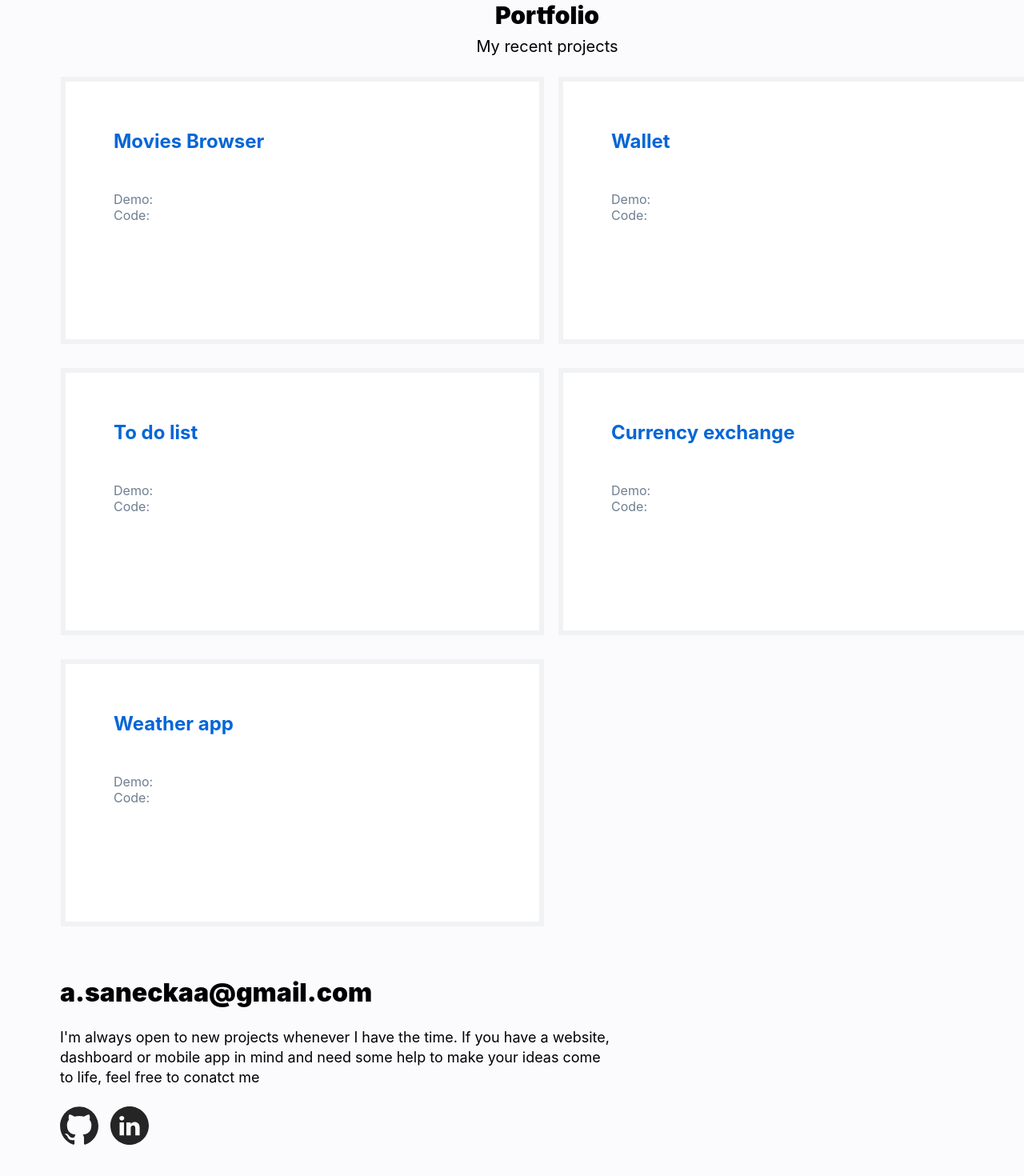
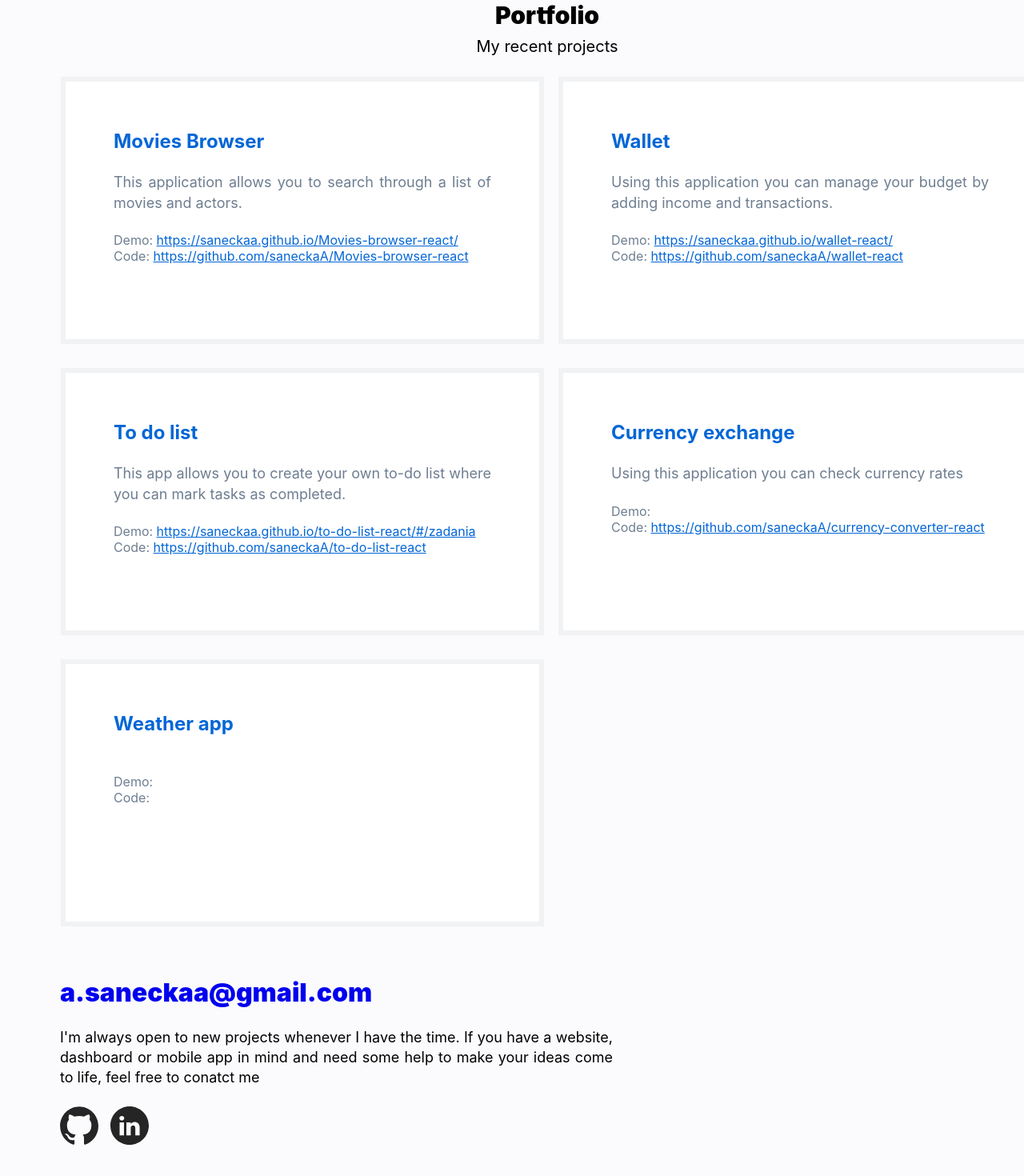
Before and after one commit to saneckaA/personal-homepage, a React (Create React App) app: page / in a window 1280 px wide. Shown: the part 1180-2650 px from the top of the page at 80% size. Built offline with nearby package versions, Linux system fonts and the light colour scheme.

Commit message:
added links and styled them

```diff
--- a/src/AboutMe/index.js
+++ b/src/AboutMe/index.js
@@ -12,7 +12,7 @@ const AboutMe = () => {
             <Details>
                 <Name>Aleksandra Sanecka</Name>
                 <Info>I'm a passionate Frontend Developer in love with React, currently looking for new job opportunities.</Info>
-                <HireMe>
+                <HireMe href='mailto: a.saneckaa@gmail.com'>
                     <img src={message} />
                     Hire Me
                 </HireMe>
--- a/src/AboutMe/styled.js
+++ b/src/AboutMe/styled.js
@@ -43,7 +43,7 @@ export const Info = styled.div`
    color: rgba(110, 126, 145, 1);
 `;
 
-export const HireMe = styled.div`
+export const HireMe = styled.a`
    width: 154px;
    height: 49px;
    border-radius: 4px;
@@ -54,4 +54,11 @@ export const HireMe = styled.div`
    align-items: center;
    justify-content: center;
    gap: 10px;
+   text-decoration: none;
+   cursor: pointer;
+   transition: 0.8s;
+
+   &:hover {
+     transform: scale(1.1);
+   }
 `;
--- a/src/Footer/index.js
+++ b/src/Footer/index.js
@@ -1,21 +1,21 @@
 import React from 'react';
-import { Wrapper, Mail, Text, Links, GitHub, LinkedIn } from './styled';
+import { Wrapper, Mail, Text, Links, GitHub, LinkedIn, Link } from './styled';
 import GitHubLogo from '../images/github.svg';
 import LinkedInLogo from '../images/linked.svg';
 const Footer = () => {
     return (
         <Wrapper>
-            <Mail>a.saneckaa@gmail.com</Mail>
+            <Mail><Link target='_blank' href='mailto: a.saneckaa@gmail.com'>a.saneckaa@gmail.com</Link></Mail>
             <Text>
                 I'm always open to new projects whenever I have the time.
                 If you have a website, dashboard or mobile app in mind and need
                 some help to make your ideas come to life, feel free to conatct me
             </Text>
             <Links>
-                <GitHub>
+                <GitHub target='_blank' href='https://github.com/saneckaA'>
                     <img src={GitHubLogo} />
                 </GitHub>
-                <LinkedIn>
+                <LinkedIn target='_blank' href='https://www.linkedin.com/in/aleksandra-sanecka-84b359236/'>
                     <img src={LinkedInLogo} />
                 </LinkedIn>
             </Links>
--- a/src/Footer/styled.js
+++ b/src/Footer/styled.js
@@ -17,10 +17,22 @@ export const Mail = styled.div`
    line-height: 38px;
 `;
 
+export const Link = styled.a`
+   text-decoration: none;
+   &:hover {
+    color: rgb(66, 135, 245);
+   }
+
+   &:active {
+    color: violet;
+   }
+`;
+
 export const Text = styled.div`
    font-weight: 400;
    font-size: 18px;
    line-height: 25px;
+   text-align: justify;
 `;
 
 export const Links = styled.div`
@@ -29,10 +41,10 @@ export const Links = styled.div`
    gap: 15px;
 `;
 
-export const GitHub = styled.div`
+export const GitHub = styled.a`
 
 `;
 
-export const LinkedIn = styled.div`
+export const LinkedIn = styled.a`
 
 `;
--- a/src/Portfolio/index.js
+++ b/src/Portfolio/index.js
@@ -1,5 +1,5 @@
 import React from 'react';
-import { Wrapper, Header, Projects, Logo, Title, SubTitle, Project, Content, Name, Description, DemoAndCode, Demo, Code } from './styled';
+import { Wrapper, Header, Projects, Logo, Title, SubTitle, Project, Content, Name, Description, DemoAndCode, Demo, Code, Link } from './styled';
 import ProjectsLogo from '../images/logo.svg';
 
 const Portfolio = () => {
@@ -16,40 +16,40 @@ const Portfolio = () => {
                 <Project>
                     <Content>
                         <Name>Movies Browser</Name>
-                        <Description></Description>
+                        <Description>This application allows you to search through a list of movies and actors.</Description>
                         <DemoAndCode>
-                            <Demo>Demo:</Demo>
-                            <Code>Code:</Code>
+                            <Demo>Demo: <Link target='_blank' href='https://saneckaa.github.io/Movies-browser-react/'>https://saneckaa.github.io/Movies-browser-react/</Link></Demo>
+                            <Code>Code: <Link target="_blank" href='https://github.com/saneckaA/Movies-browser-react'>https://github.com/saneckaA/Movies-browser-react</Link></Code>
                         </DemoAndCode>
                     </Content>
                 </Project>
                 <Project>
                     <Content>
                         <Name>Wallet</Name>
-                        <Description></Description>
+                        <Description>Using this application you can manage your budget by adding income and transactions.</Description>
                         <DemoAndCode>
-                            <Demo>Demo:</Demo>
-                            <Code>Code:</Code>
+                            <Demo>Demo: <Link target='_blank' href='https://saneckaa.github.io/wallet-react/'>https://saneckaa.github.io/wallet-react/</Link></Demo>
+                            <Code>Code: <Link target='_blank' href='https://github.com/saneckaA/wallet-react'>https://github.com/saneckaA/wallet-react</Link></Code>
                         </DemoAndCode>
                     </Content>
                 </Project>
                 <Project>
                     <Content>
                         <Name>To do list</Name>
-                        <Description></Description>
+                        <Description>This app allows you to create your own to-do list where you can mark tasks as completed.</Description>
                         <DemoAndCode>
-                            <Demo>Demo:</Demo>
-                            <Code>Code:</Code>
+                            <Demo>Demo: <Link target='_blank' href='https://saneckaa.github.io/to-do-list-react/#/zadania'>https://saneckaa.github.io/to-do-list-react/#/zadania</Link></Demo>
+                            <Code>Code: <Link target='_blank' href='https://github.com/saneckaA/to-do-list-react'>https://github.com/saneckaA/to-do-list-react</Link></Code>
                         </DemoAndCode>
                     </Content>
                 </Project>
                 <Project>
                     <Content>
                         <Name>Currency exchange</Name>
-                        <Description></Description>
+                        <Description>Using this application you can check currency rates</Description>
                         <DemoAndCode>
                             <Demo>Demo:</Demo>
-                            <Code>Code:</Code>
+                            <Code>Code: <Link target='_blank' href='https://github.com/saneckaA/currency-converter-react'>https://github.com/saneckaA/currency-converter-react</Link></Code>
                         </DemoAndCode>
                     </Content>
                 </Project>
--- a/src/Portfolio/styled.js
+++ b/src/Portfolio/styled.js
@@ -45,6 +45,11 @@ export const Project = styled.div`
    height: 322px;
    background: white;
    border: 6px solid rgba(209, 213, 218, 0.3);
+   cursor: pointer;
+
+   &:hover {
+    outline: 3px solid violet;
+   }
 `;
 
 export const Content = styled.div`
@@ -76,6 +81,9 @@ export const DemoAndCode = styled.div`
 export const Demo = styled.div`
 
 `;
+export const Link = styled.a`
+   color: rgba(3, 102, 214, 1);
+`;
 
 export const Code = styled.div`
 
```
